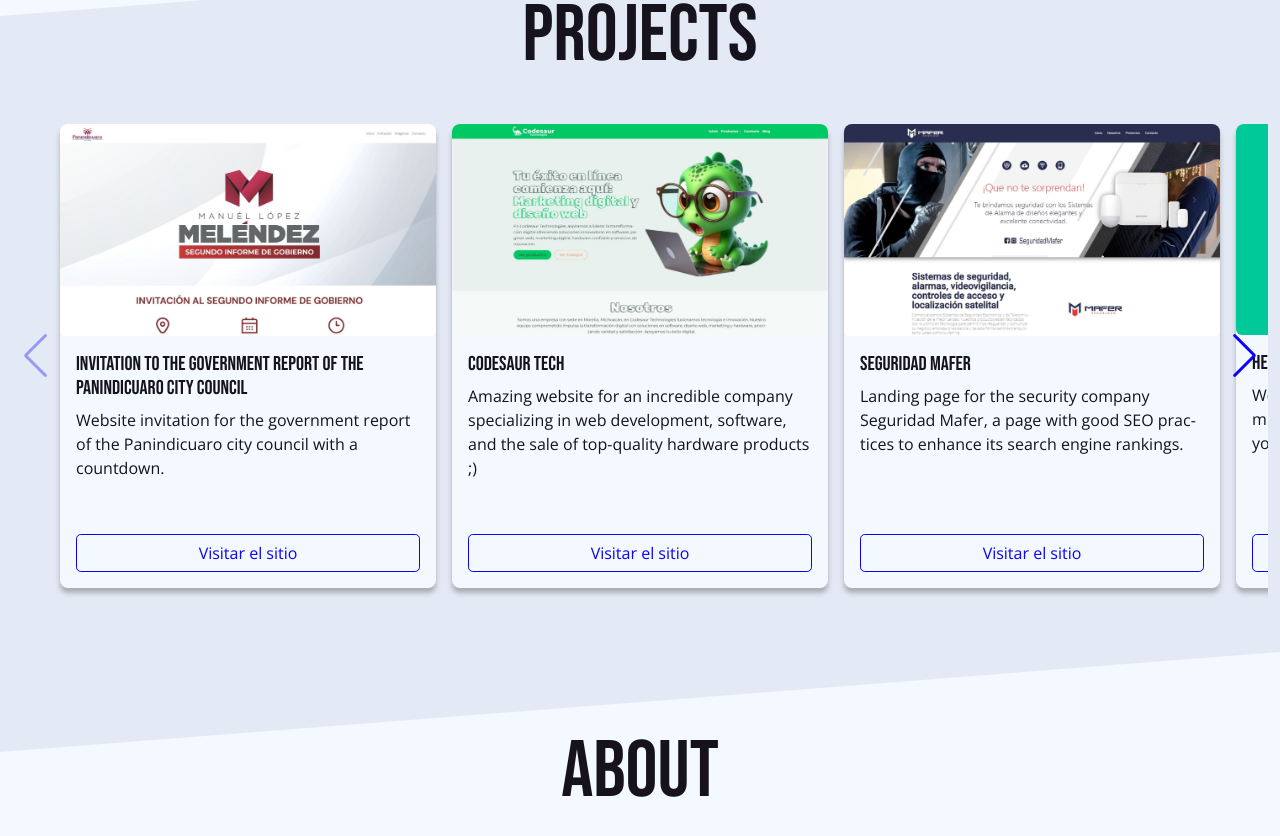
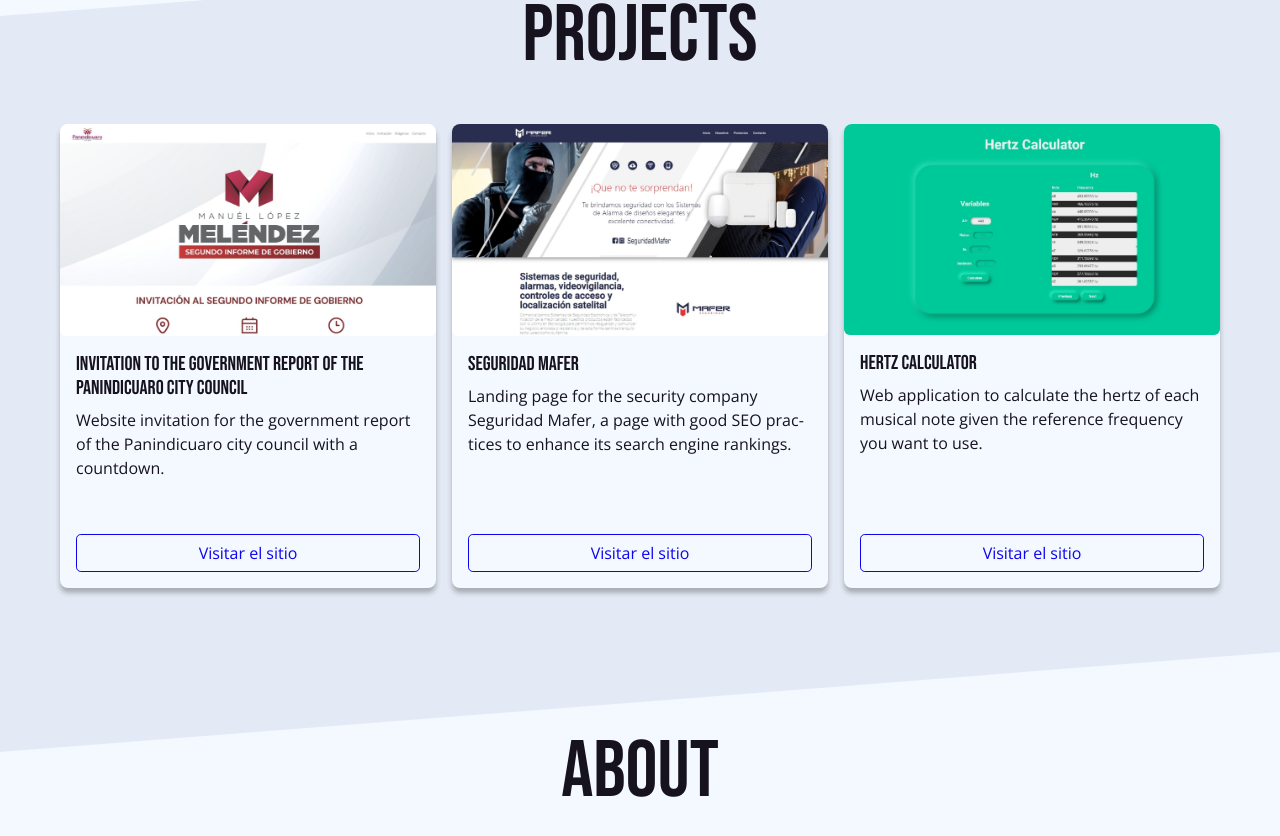
Before and after one commit to MarianoGarciaGz/MarianoGarciaGz.github.io, a React (Vite) app: page / in a window 1280 px wide. Shown: the part 2020-2856 px from the top of the page. Built offline with nearby package versions, Linux system fonts and the light colour scheme.

Commit message:
:heavy_minus_sign: Remove Codesaur card

```diff
--- a/src/components/Organism/Projects/Projects.jsx
+++ b/src/components/Organism/Projects/Projects.jsx
@@ -58,15 +58,6 @@
         </SwiperSlide>
         <SwiperSlide className="h-100">
           <CardProject
-            title="Codesaur Tech"
-            info="Amazing website for an incredible company specializing in web development, software, and the sale of top-quality hardware products ;)"
-            img={Codesaur}
-            time="72 hrs"
-            link="https://codesaur.tech"
-          />
-        </SwiperSlide>
-        <SwiperSlide className="h-100">
-          <CardProject
             title="Seguridad Mafer"
             info="Landing page for the security company Seguridad Mafer, a page with good SEO practices to enhance its search engine rankings."
             img={Mafer}
```
